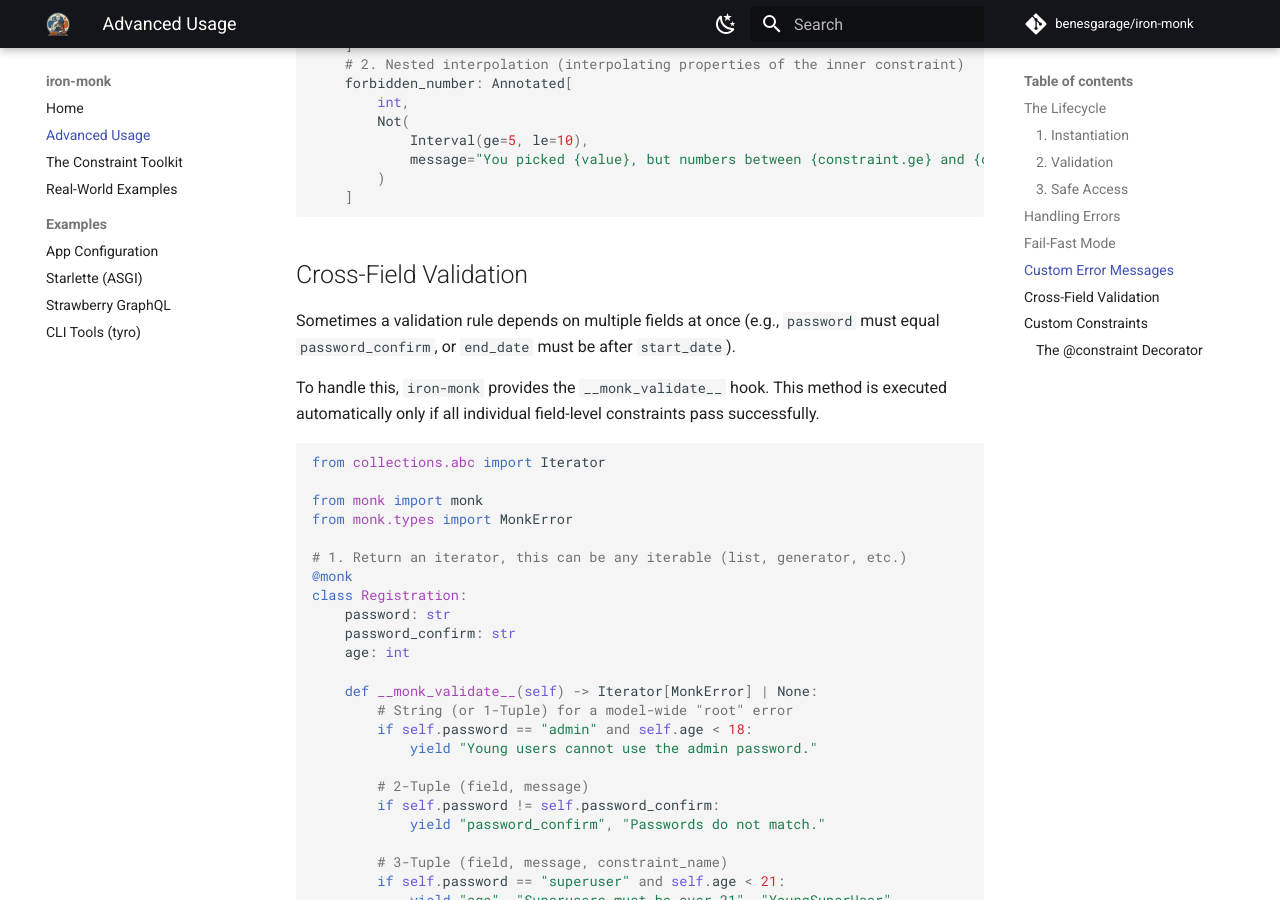
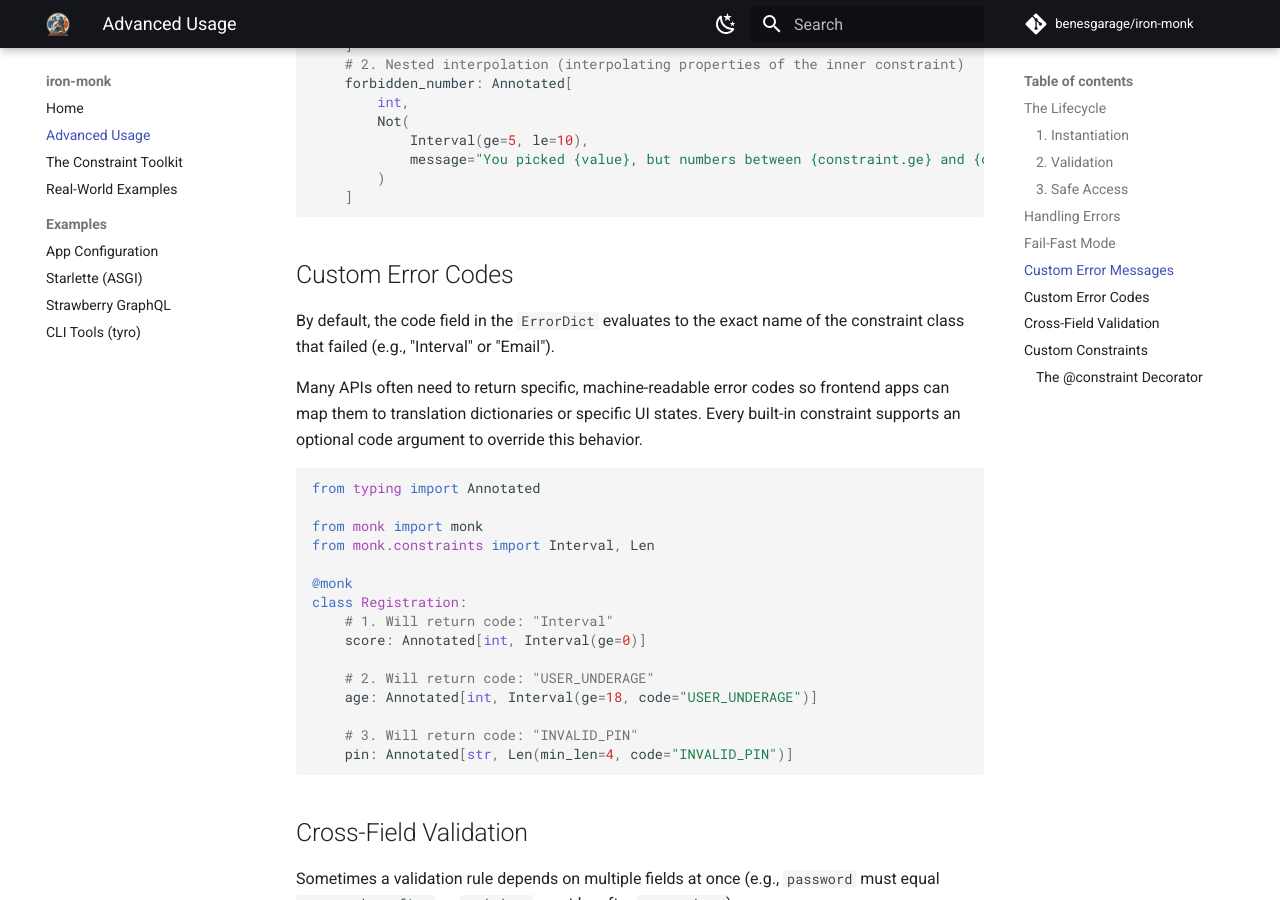
Before and after one commit to benesgarage/iron-monk, an MkDocs documentation site: the page built from docs/advanced.md, in a window 1280 px wide and 900 px high, scrolled down 2709 px. Built offline with MkDocs 1.6.1 and Material for MkDocs 9.7.7, drawn with Linux system fonts in a browser that asks for light colours; comment, search, counter and statistics services are not loaded.

````diff
--- a/docs/advanced.md
+++ b/docs/advanced.md
@@ -33,7 +33,7 @@ When validation fails, `iron-monk` raises a `ValidationError`. This exception co
 
 You can extract these errors in two ways depending on your use case:
 
-1. Structured Data (`e.errors`): Returns a `list` of `ErrorDict` objects (a `TypedDict` containing `field`, `message`, and `constraint`).
+1. Structured Data (`e.errors`): Returns a `list` of `ErrorDict` objects (a `TypedDict` containing `field`, `message`, and `code`).
 2. Flattened Strings (`e.flatten()`): Returns a `list` of formatted `{field}: {message}` strings. This is useful for CLI tools, console printouts, or basic application logging.
 
 ```python
@@ -119,6 +119,30 @@ class Registration:
     ]
 ```
 
+## Custom Error Codes
+
+By default, the code field in the `ErrorDict` evaluates to the exact name of the constraint class that failed (e.g., "Interval" or "Email").
+
+Many APIs often need to return specific, machine-readable error codes so frontend apps can map them to translation dictionaries or specific UI states. Every built-in constraint supports an optional code argument to override this behavior.
+```python
+from typing import Annotated
+
+from monk import monk
+from monk.constraints import Interval, Len
+
+@monk
+class Registration:
+    # 1. Will return code: "Interval"
+    score: Annotated[int, Interval(ge=0)]
+
+    # 2. Will return code: "USER_UNDERAGE"
+    age: Annotated[int, Interval(ge=18, code="USER_UNDERAGE")]
+
+    # 3. Will return code: "INVALID_PIN"
+    pin: Annotated[str, Len(min_len=4, code="INVALID_PIN")]
+```
+
+
 ## Cross-Field Validation
 Sometimes a validation rule depends on multiple fields at once (e.g., `password` must equal `password_confirm`, or `end_date` must be after `start_date`).
 
--- a/pyproject.toml
+++ b/pyproject.toml
@@ -4,7 +4,7 @@ build-backend = "setuptools.build_meta"
 
 [project]
 name = "iron-monk"
-version = "0.4.0"
+version = "0.5.0"
 description = "A minimalist, strict validation library for Python dataclasses."
 readme = "README.md"
 authors = [
````
Also changed, not shown: CHANGELOG.md (+8 -0 lines), 5 other files.
